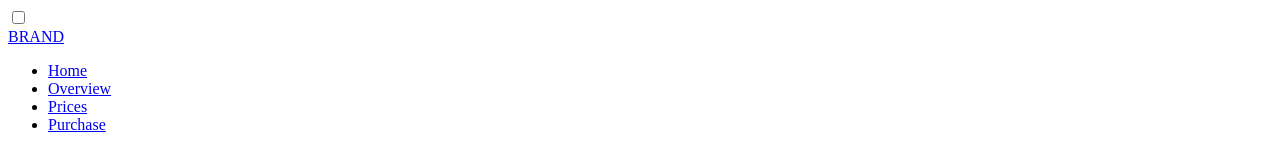
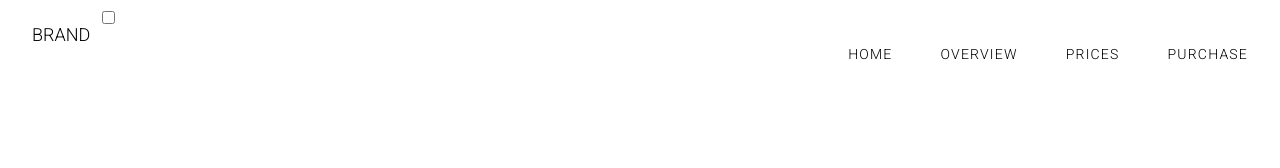
Before and after one commit to joanncholland/photography-portfolio-website, a plain HTML site: page index.html in a window 1280 px wide. Drawn offline with Linux system fonts and the light colour scheme.

Commit message:
Added Roboto Google font and changed menu css for desktop.

```diff
--- a/css/main.css
+++ b/css/main.css
@@ -0,0 +1,66 @@
+* {
+  box-sizing: border-box;
+}
+
+html {
+  margin: 0;
+  padding: 0;
+  width: 100%;
+  height: 100vh;
+}
+
+body {
+  margin: 0;
+  padding: 0;
+  width: 100%;
+  height: 100vh;
+  font-family: 'Roboto', sans-serif;
+  font-weight: 300;
+}
+
+nav {
+  padding: 8px;
+}
+
+.logo {
+  float: left;
+  padding: 8px;
+  margin-left: 16px;
+  margin-top: 8px;
+}
+
+.logo a {
+  color: #000;
+  text-transform: uppercase;
+  font-weight: 300;
+  font-size: 18px;
+  letter-spacing: 0px;
+  text-decoration: none;
+}
+
+nav ul {
+  float: right;
+}
+
+nav ul li {
+  display: inline-block;
+  float: left;
+}
+
+nav ul li:not(:first-child) {
+  margin-left: 48px;
+}
+
+nav ul li:last-child {
+  margin-right: 24px;
+}
+
+nav ul li a {
+  display: inline-block;
+  outline: none;
+  color: #000;
+  text-transform: uppercase;
+  text-decoration: none;
+  font-size: 14px;
+  letter-spacing: 1.2px;
+}
--- a/index.html
+++ b/index.html
@@ -4,7 +4,8 @@
   <head>
 
     <meta charset="utf-8">
-    <link rel="stylesheet" href="/css/main.css">
+    <link rel="stylesheet" href="css/main.css">
+    <link href="https://fonts.googleapis.com/css?family=Roboto:100,300" rel="stylesheet">
     <title>Photography</title>
 
   </head>
```
